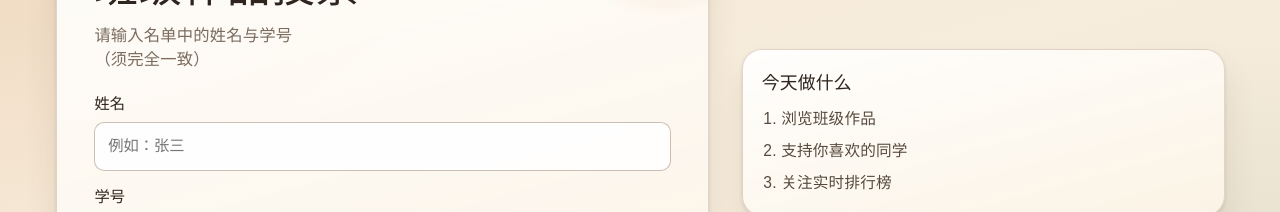
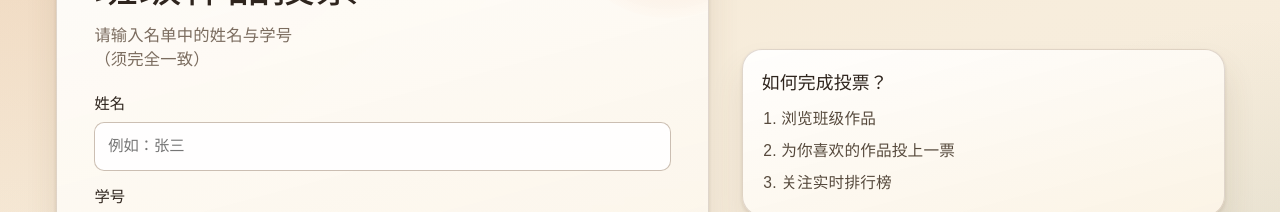
Before and after one commit to yxz6811/Voting-App, a React (Vite) app in the folder web/: page / in a window 1280 px wide. Shown: the part 255-467 px from the top of the page. Built offline with nearby package versions, Linux system fonts and the light colour scheme.

Commit message:
细微的修复

```diff
--- a/web/src/components/LoginForm.tsx
+++ b/web/src/components/LoginForm.tsx
@@ -62,10 +62,10 @@ export function LoginForm() {
         </form>
       </div>
       <aside className="auth-glance" aria-hidden="true">
-        <p className="auth-glance-title">今天做什么</p>
+        <p className="auth-glance-title">如何完成投票？</p>
         <ol className="auth-glance-list">
           <li>浏览班级作品</li>
-          <li>支持你喜欢的同学</li>
+          <li>为你喜欢的作品投上一票</li>
           <li>关注实时排行榜</li>
         </ol>
       </aside>
```
